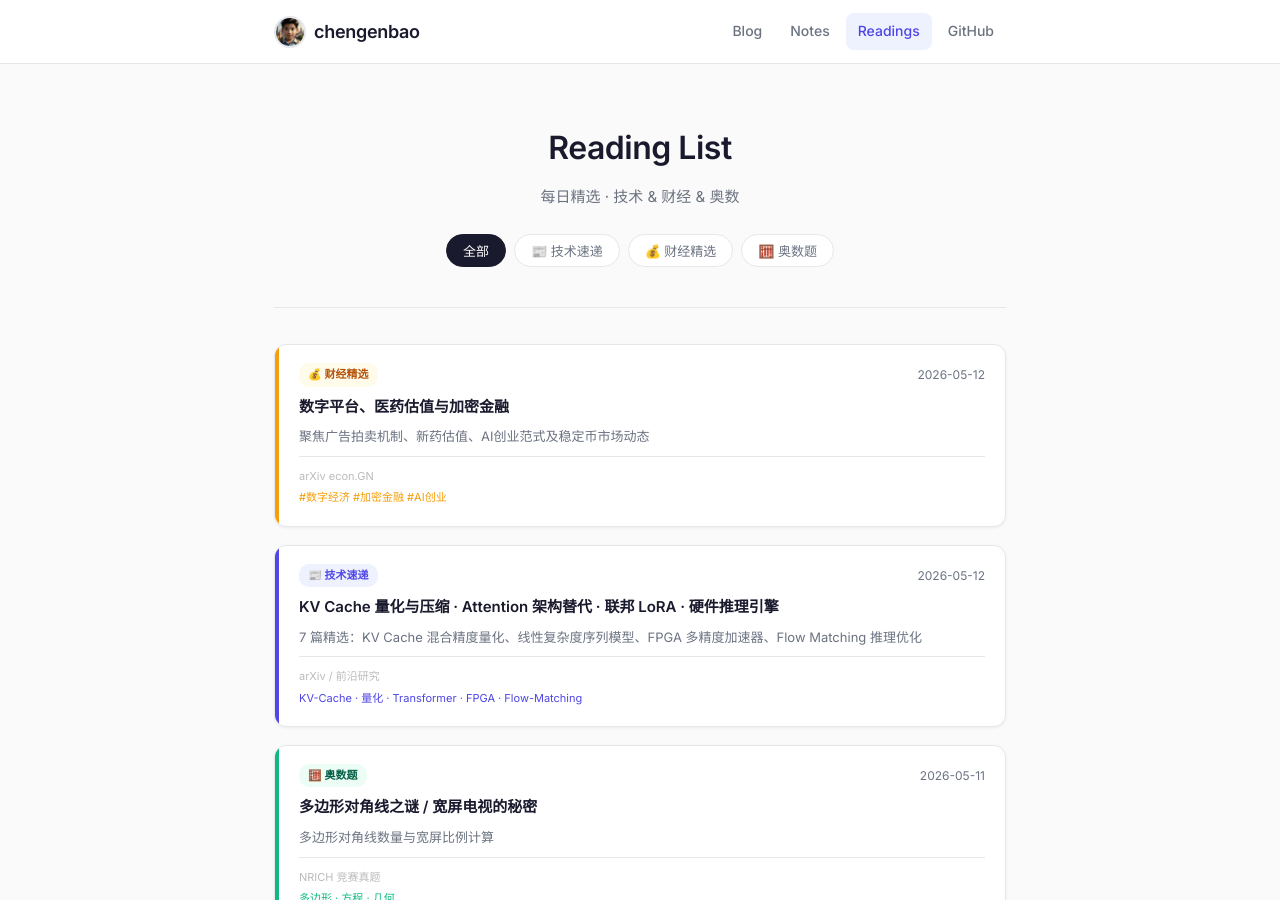
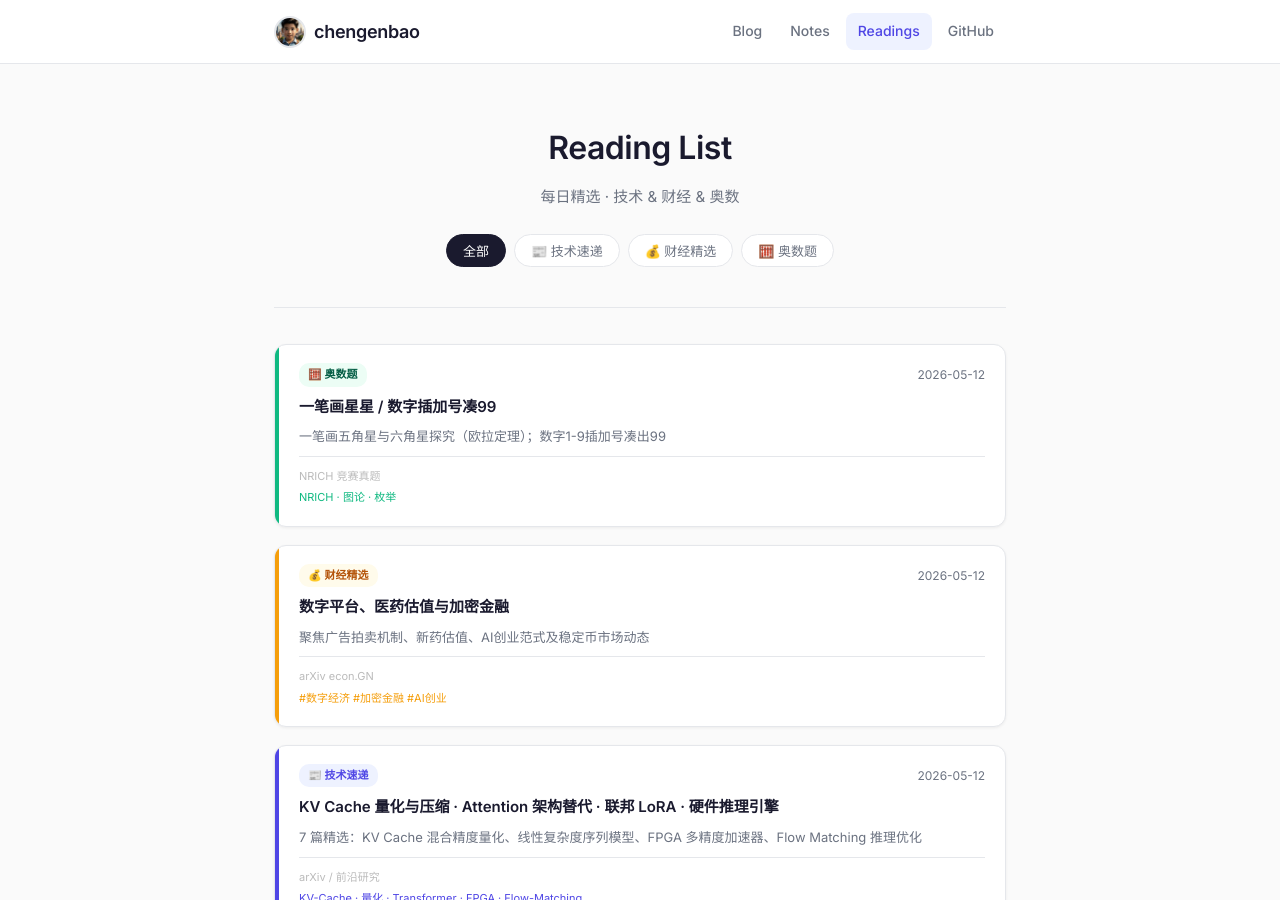
Before and after one commit to chengenbao/chengenbao.github.io, a Jekyll site: the page built from reading-list/index.md, in a window 1280 px wide and 900 px high. Built offline with Jekyll 4.4.1, drawn with Linux system fonts in a browser that asks for light colours.

Commit message:
add math card 2026-05-12

```diff
--- a/reading-list/index.md
+++ b/reading-list/index.md
@@ -18,6 +18,7 @@ permalink: /reading-list/
   </div>
 
   <div class="rl-grid">
+<a class="rl-card math" href="/reading-list/2026-05-12-math/"><div class="rl-accent"></div><div class="rl-body"><div class="rl-top"><span class="rl-badge math">🧮 奥数题</span><time>2026-05-12</time></div><h2>一笔画星星 / 数字插加号凑99</h2><p>一笔画五角星与六角星探究（欧拉定理）；数字1-9插加号凑出99</p><div class="rl-meta"><span class="rl-source">NRICH 竞赛真题</span><span class="rl-tags">NRICH · 图论 · 枚举</span></div></div></a>
 <a class="rl-card finance" href="/reading-list/2026-05-12-finance-daily/">
   <div class="rl-accent"></div>
   <div class="rl-body">
```
